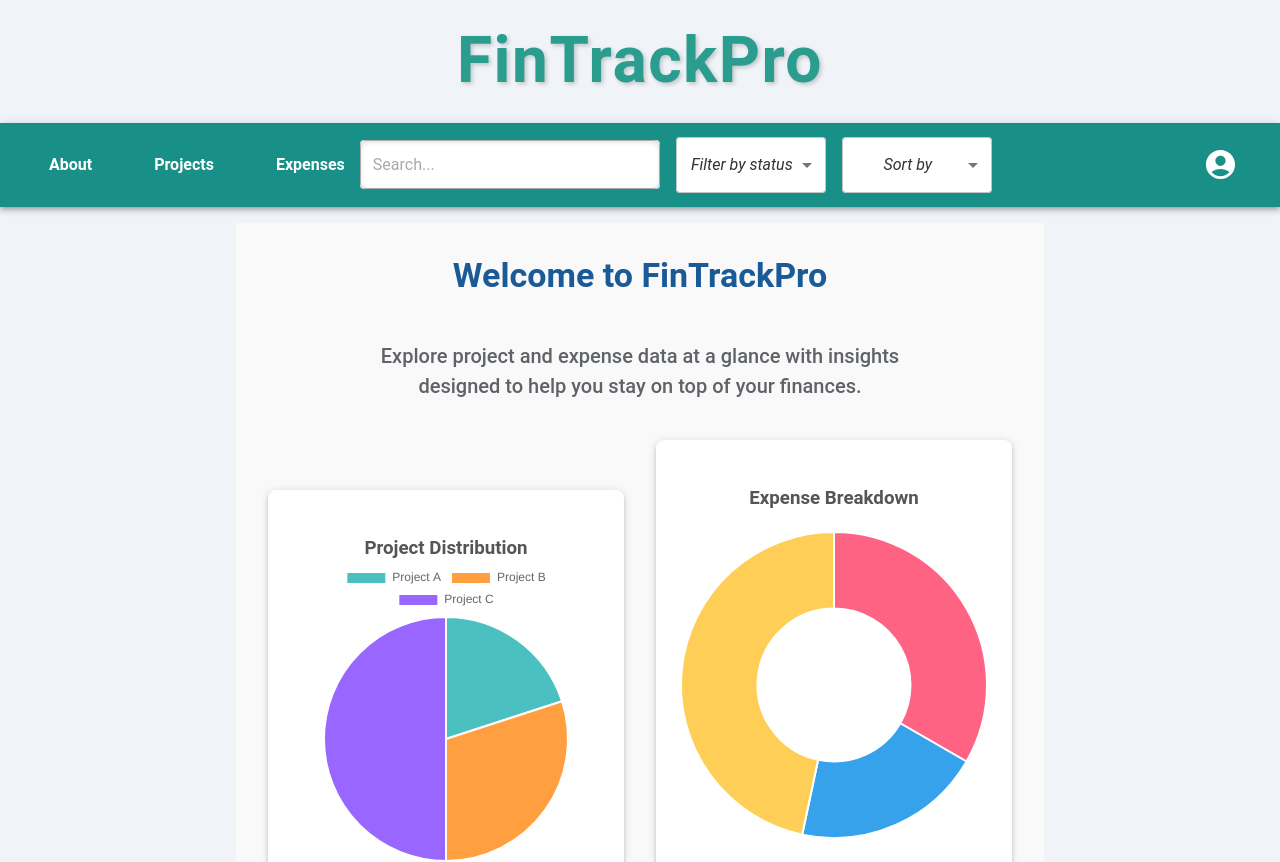
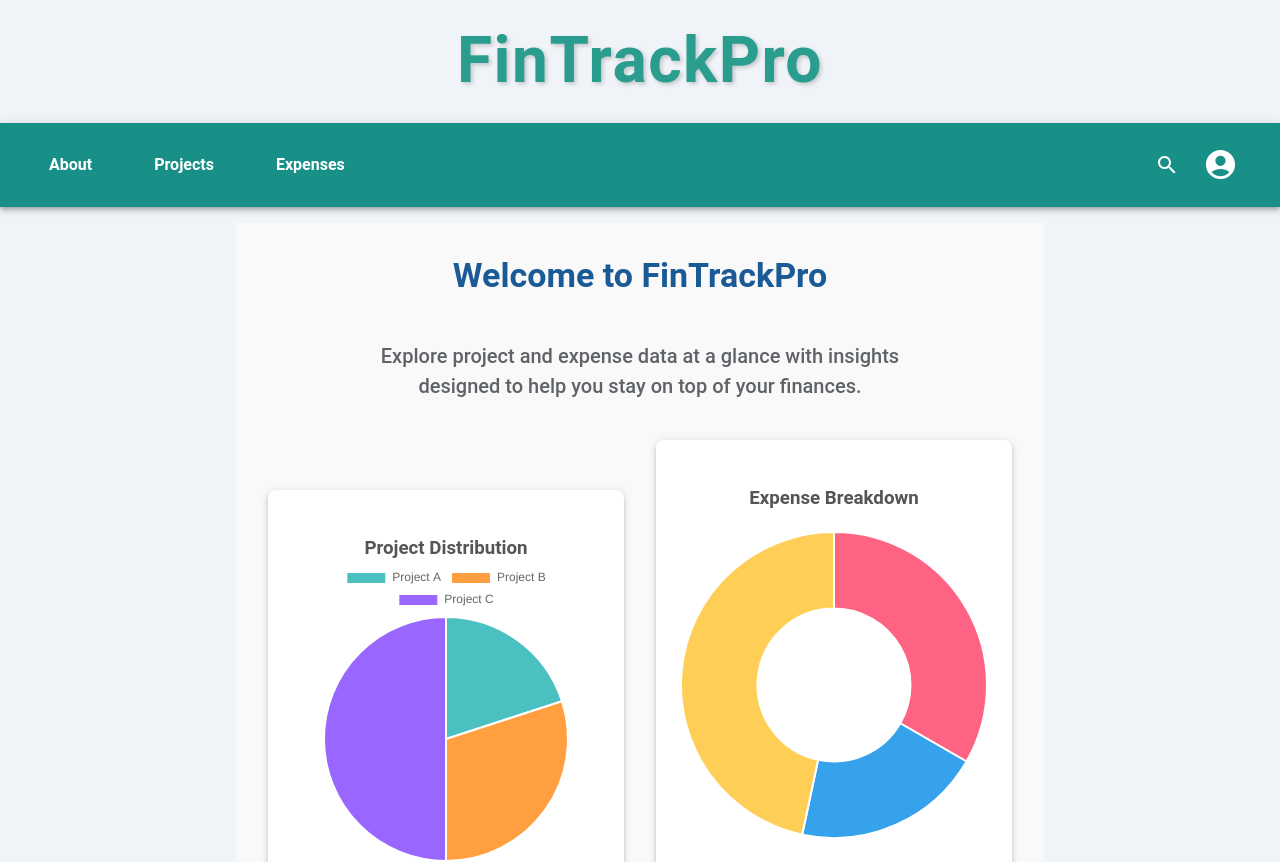
Before and after one commit to ronniearistil/FinTrackPro-Full-Stack.v3, a React (Create React App) app in the folder client/: page / in a window 1280 px wide. Shown: the top 862 px of the page. Built offline with nearby package versions, Linux system fonts and the light colour scheme; no server answers.

Commit message:
Update UI for homepage and navbarV3 with improvements

```diff
--- a/client/src/Components/Layout/NavBar.jsx
+++ b/client/src/Components/Layout/NavBar.jsx
@@ -20,6 +20,8 @@ import {
 import MenuIcon from '@mui/icons-material/Menu';
 import ExpandLess from '@mui/icons-material/ExpandLess';
 import ExpandMore from '@mui/icons-material/ExpandMore';
+import SearchIcon from '@mui/icons-material/Search';
+import CloseIcon from '@mui/icons-material/Close';
 import { AccountCircle } from '@mui/icons-material';
 import { useNavigate } from 'react-router-dom';
 
@@ -42,6 +44,7 @@ const NavBar = ({
     const [status, setStatus] = useState('');
     const [sortOption, setSortOption] = useState('');
     const [drawerOpen, setDrawerOpen] = useState(false);
+    const [showSearch, setShowSearch] = useState(false);
 
     const handleMenuOpen = (setter) => (event) => setter(event.currentTarget);
     const handleMenuClose = (setter) => () => setter(null);
@@ -63,6 +66,10 @@ const NavBar = ({
         const value = e.target.value;
         setSortOption(value);
         onSort(value);
+    };
+
+    const toggleSearchBar = () => {
+        setShowSearch((prev) => !prev);
     };
 
     return (
@@ -154,7 +161,22 @@ const NavBar = ({
                 </Box>
 
                 {/* Search, Filter, and Sort */}
-                <Box sx={{ display: 'flex', alignItems: 'center', gap: 2, flexGrow: 1 }}>
+                {showSearch && (
+                    <Box
+                        sx={{
+                            display: 'flex',
+                            alignItems: 'center',
+                            gap: 2,
+                            position: { xs: 'absolute', md: 'relative' },
+                            top: { xs: '70px', md: 'auto' },
+                            backgroundColor: { xs: 'white', md: 'transparent' },
+                            padding: { xs: 2, md: 0 },
+                            borderRadius: { xs: 2, md: 0 },
+                            flexGrow: 1,
+                            width: { xs: '90%', md: 'auto' },
+                            zIndex: 10,
+                        }}
+                    >
                         <TextField
                             variant="outlined"
                             placeholder="Search..."
@@ -199,12 +221,18 @@ const NavBar = ({
                             </Select>
                         </FormControl>
                     </Box>
+                )}
+                <Box sx={{ display: 'flex', alignItems: 'center', gap: 1 }}>
+                    {/* Search Bar Toggle */}
+                    <IconButton onClick={toggleSearchBar}>
+                        {showSearch ? <CloseIcon sx={{ color: 'white' }} /> : <SearchIcon sx={{ color: 'white' }} />}
+                    </IconButton>
 
                     {/* User Profile */}
-                <Box sx={{ display: 'flex', alignItems: 'center', gap: 1 }}>
                     <IconButton onClick={handleMenuOpen(setAnchorElProfile)}>
                         <AccountCircle fontSize="large" sx={{ color: 'white' }} />
                     </IconButton>
+
                     <Menu
                         anchorEl={anchorElProfile}
                         open={Boolean(anchorElProfile)}
@@ -233,6 +261,7 @@ const NavBar = ({
                         )}
                     </Menu>
                 </Box>
+
             </Toolbar>
         </AppBar>
     );
```
Also changed, not shown: 1 other file (tests, documents, lock files or other folders). Lines whose indentation alone changed are shown as unchanged.
